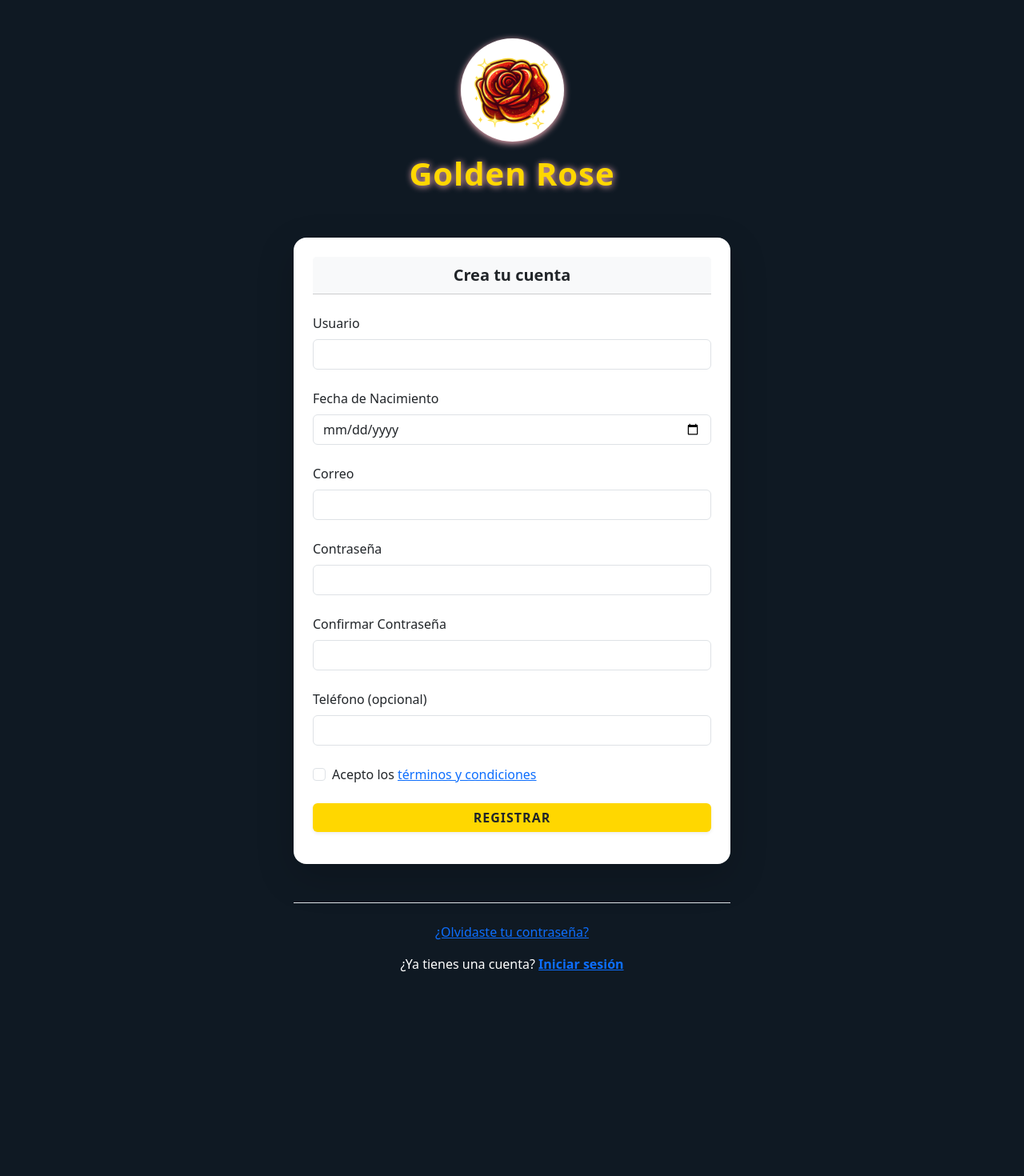
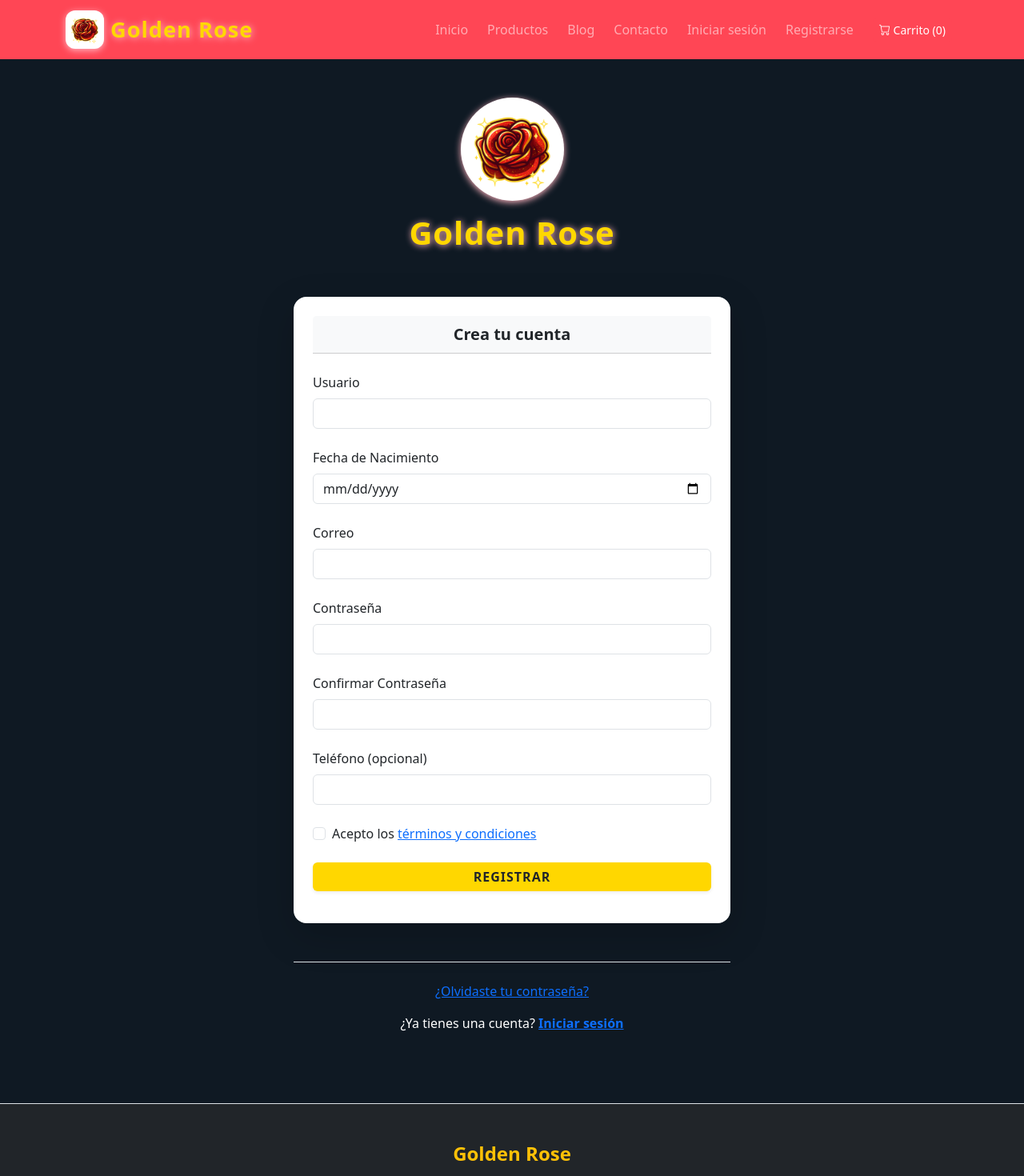
Before and after one commit to Panditax727/Golden-Rose-React, a React (Vite) app: page /registro in a window 1280 px wide. Shown: the top 1470 px of the page at 80% size. Before the commit the page ends 1305 px from the top, so only its background shows below. Built offline with nearby package versions, Linux system fonts and the light colour scheme.

Commit message:
Update Registro.jsx

```diff
--- a/src/pages/Registro.jsx
+++ b/src/pages/Registro.jsx
@@ -2,6 +2,8 @@ import React, { useEffect } from "react";
 import { Link } from "react-router-dom";
 import logo from '../assets/icon.png';
 import "../css/style.css";
+import Navbar from "../components/Navbar";
+import Footer from "../components/Footer";
 
 
 
@@ -13,6 +15,7 @@ function Registro() {
 
   return (
     <>
+    <Navbar />
     <main className="container my-5">
       <section id="registro" className="row justify-content-center">
 
@@ -116,6 +119,7 @@ function Registro() {
         </article>
       </section>
     </main>
+    <Footer/>
     </>
   );
 }
```
